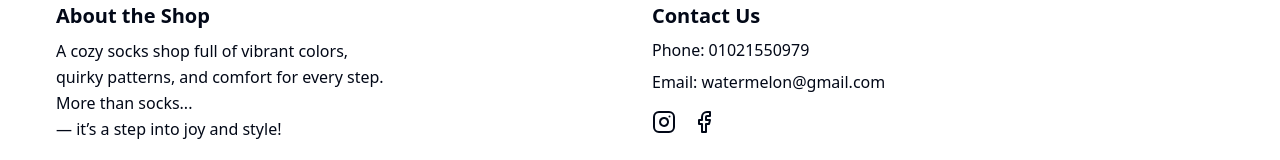
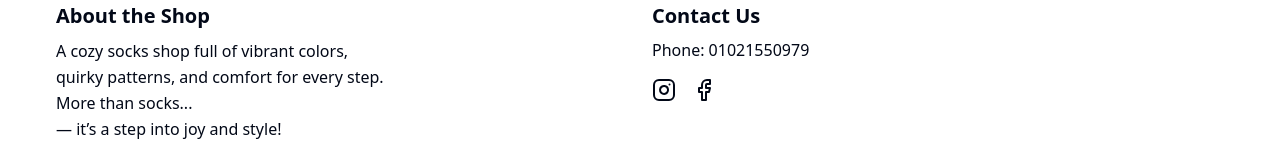
Before and after one commit to uolyanaMoner/socks, a React (Vite) app in the folder client/: page /shop/home in a window 1280 px wide. Shown: the part 1092-1252 px from the top of the page. Built offline with nearby package versions, Linux system fonts and the light colour scheme; no server answers.

Commit message:
edit email

```diff
--- a/client/src/components/footer/index.jsx
+++ b/client/src/components/footer/index.jsx
@@ -17,7 +17,7 @@ function Footer() {
           <h2 className="font-bold text-xl mb-2">Contact Us</h2>
           <div className="space-y-2">
             <p className="text-md">Phone: 01021550979</p>
-            <p className="text-md break-words">Email: watermelon@gmail.com</p>
+            {/* <p className="text-md break-words">Email: watermelon@gmail.com</p> */}
           </div>
           <div className="flex space-x-4 mt-4">
             <a
```
